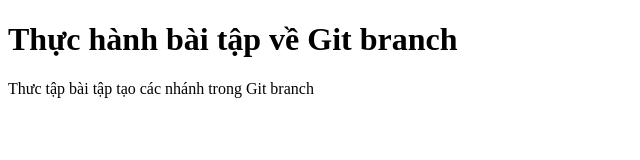
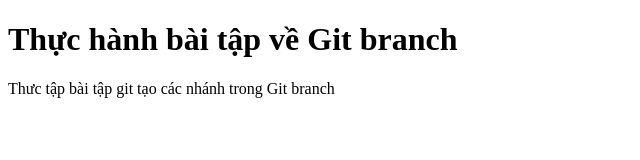
Before and after one commit to Ngocminhvt/Exercise-15, a plain HTML site: page index.html in a window 1280 px wide. Shown: the full height of the page, 0-640 px from the left. Drawn offline with Linux system fonts and the light colour scheme.

Commit message:
Nhánh main sửa lần 1

```diff
--- a/index.html
+++ b/index.html
@@ -7,6 +7,6 @@
   </head>
   <h1>Thực hành bài tập về Git branch</h1>
   <body>
-    <p>Thưc tập bài tập tạo các nhánh trong Git branch</p>
+    <p>Thưc tập bài tập git tạo các nhánh trong Git branch</p>
   </body>
 </html>
```
